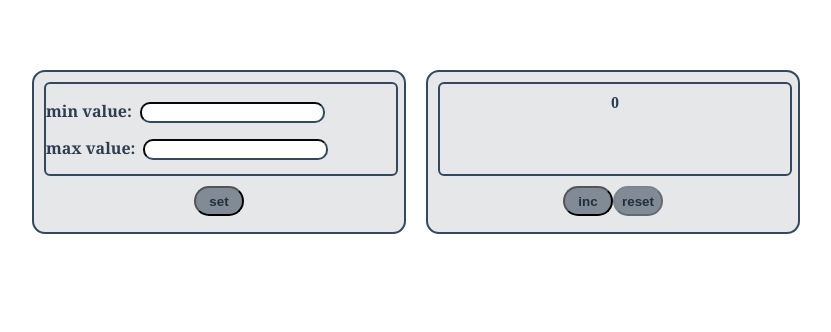
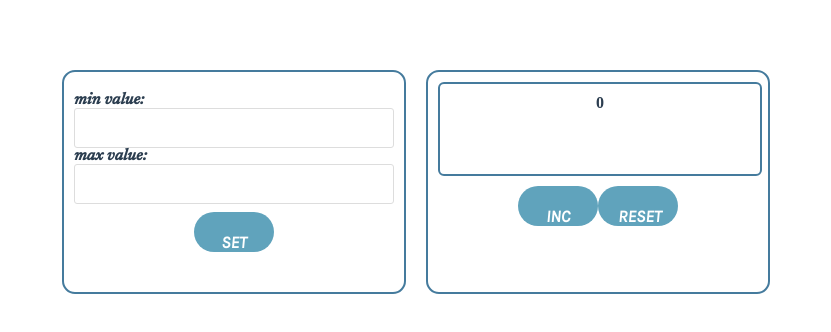
Before and after one commit to zhankaam/counter, a React (Create React App) app: page / in a window 1280 px wide. Shown: the top 332 px of the page, without its empty margins (224-1055 px from the left). Built offline with nearby package versions, Linux system fonts and the light colour scheme.

Commit message:
incubator exam

```diff
--- a/public/index.html
+++ b/public/index.html
@@ -15,6 +15,8 @@
       user's mobile device or desktop. See https://developers.google.com/web/fundamentals/web-app-manifest/
     -->
     <link rel="manifest" href="%PUBLIC_URL%/manifest.json" />
+    <link rel="preconnect" href="https://fonts.gstatic.com">
+    <link href="https://fonts.googleapis.com/css2?family=Karla:ital@1&family=Newsreader:ital,wght@1,500&display=swap" rel="stylesheet">
     <!--
       Notice the use of %PUBLIC_URL% in the tags above.
       It will be replaced with the URL of the `public` folder during the build.
@@ -24,7 +26,7 @@
       work correctly both with client-side routing and a non-root public URL.
       Learn how to configure a non-root public URL by running `npm run build`.
     -->
-    <title>React App</title>
+    <title>Counter</title>
   </head>
   <body>
     <noscript>You need to enable JavaScript to run this app.</noscript>
--- a/src/App.module.css
+++ b/src/App.module.css
@@ -5,22 +5,24 @@
     margin-top: 60px;
 }
 .display {
-    width: 350px;
-    height: 140px;
-    border: 2px solid #34495E;
+    width: 320px;
+    height: 200px;
+    border: 2px solid #457b9d;
     border-radius: 13px;
     margin: 10px;
     padding: 10px;
     font-size: medium;
     font-weight: bold;
-    font-family: Georgia;
-    background: #E5E7E9;
+    font-family: 'Newsreader', serif;
     color: #2C3E50 ;
+}
+.display:hover {
+    border: 2px solid #457b9d;
 }
 .count {
     width: 350px;
-    height: 140px;
-    border: 2px solid #34495E;
+    height: 190px;
+    border: 2px solid #457b9d;
     border-radius: 13px;
     margin: 10px;
     padding: 10px;
--- a/src/App.tsx
+++ b/src/App.tsx
@@ -31,7 +31,7 @@ function App() {
                      setError={setError}
                      setCount={setCount}/>
         </div>
-        <div className={s.count}>
+        <div className={s.display}>
             <Count inc={inc}
                    reset={reset}
                    count={count}
--- a/src/Components/Count/Count.module.css
+++ b/src/Components/Count/Count.module.css
@@ -5,7 +5,7 @@
     align-items: center;
     color: #fc1313;
     font-size: 80px;
-    font-family: Bahnschrift;
+
 }
 .value {
     font-size: 80px;
@@ -13,12 +13,12 @@
     display: flex;
     justify-content: center;
     align-items: center;
-    font-family: Bahnschrift;
+
 }
 .interface {
     width: 100%;
     height: 70px;
-    border: 2px solid #34495E;
+    border: 2px solid #457b9d;
     border-radius: 6px;
     padding: 10px 0;
     text-align: center;
@@ -32,22 +32,22 @@
 }
 .number {
     color: #34495E;
+    font-family: 'Newsreader', serif;
 }
 .buttonSet {
-    width: 50px;
+    width: 80px;
     height: 30px;
-    background-color: #808B96 ;
-    border-radius: 15px;
-    color: #212F3D ;
     font-weight: bold;
+    color: #fff !important;
+    text-transform: uppercase;
+    background: #60a3bc;
+    padding: 20px;
+    border-radius: 50px;
+    border: none !important;
+    font-size: 17px;
+    font-family: 'Karla', sans-serif;
 }
-.buttonSet:hover {
-    width: 50px;
-    height: 30px;
-    background-color: #808B96;
-    border-radius: 15px;
-    color: #212F3D ;
-}
+
 .button {
     text-align: center;
     margin: 10px;
--- a/src/Components/Display/Display.module.css
+++ b/src/Components/Display/Display.module.css
@@ -1,20 +1,37 @@
 .screen {
     width: 100%;
     height: 70px;
-    border: 2px solid #34495E;
     border-radius: 6px;
     padding: 10px 0;
 }
 .input {
-    border-color: #34495E;
-    border-radius: 10px;
-    margin: 8px;
+    outline: none;
+    padding: 0;
+    height: 40px;
+    line-height: 40px;
+    text-indent: 10px;
+    display: inline-block;
+    width: 100%;
+    box-sizing: border-box;
+    border: 1px solid #ddd;
+    font-size: 14px;
+    border-radius: 3px;
 }
 .inputError {
-    border-color: red;
-    border-radius: 10px;
+    vertical-align: top;
+    outline: none;
+    padding: 0;
+    height: 40px;
+    line-height: 40px;
+    text-indent: 10px;
+    display: inline-block;
+    width: 100%;
+    box-sizing: border-box;
+    border: 2px solid red;
+    font-size: 14px;
+    border-radius: 3px;
 }
 .buttons {
     text-align: center;
-    margin: 10px;
+    margin-top: 40px;
 }
--- a/tsconfig.json
+++ b/tsconfig.json
@@ -16,7 +16,7 @@
     "module": "esnext",
     "moduleResolution": "node",
     "resolveJsonModule": true,
-    "isolatedModules": false,
+    "isolatedModules": true,
     "noEmit": true,
     "jsx": "react-jsx"
   },
```
Also changed, not shown: 1 other file (tests, documents, lock files or other folders).
